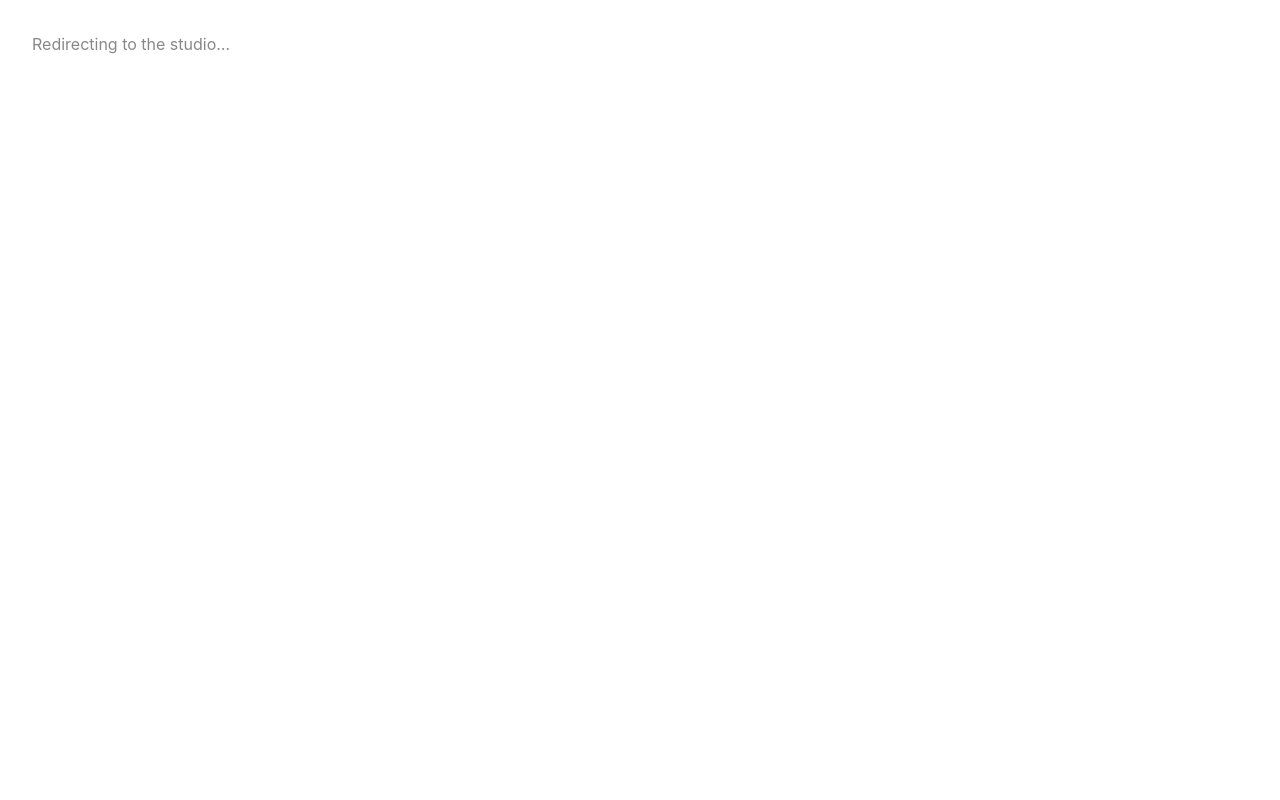
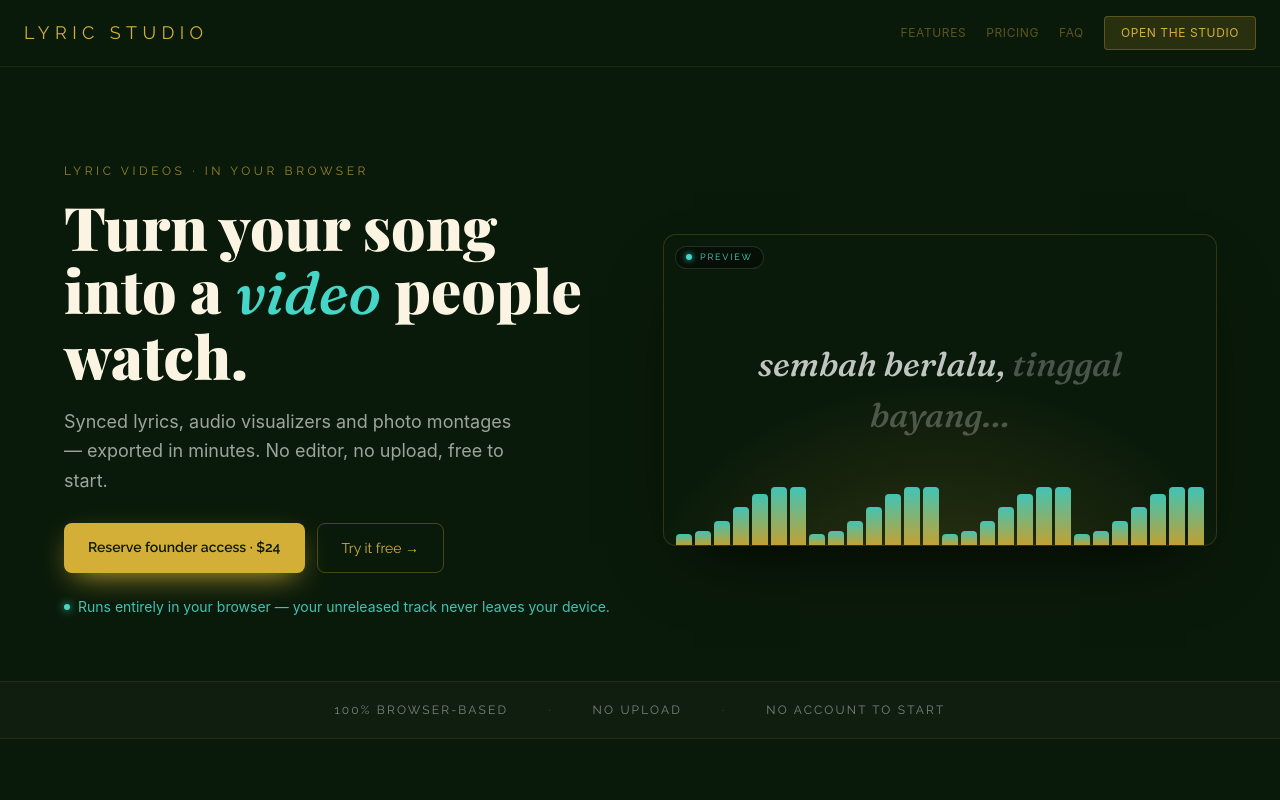
Before and after one commit to nyem69/lyricvideo, a SvelteKit app: page / in a window 1280 px wide. Before the commit this address had no page. Shown: the top 800 px of the page. Built offline with nearby package versions, Linux system fonts and the light colour scheme; a web font is replaced by a local one.

Commit message:
feat(landing): assemble Lyric Studio landing page at / + rename studio header

```diff
--- a/src/routes/+page.svelte
+++ b/src/routes/+page.svelte
@@ -1,8 +1,37 @@
+<!-- src/routes/+page.svelte -->
 <script lang="ts">
-  import { base } from '$app/paths';
-  import { onMount } from 'svelte';
-  import { goto } from '$app/navigation';
-  onMount(() => { goto(`${base}/studio`, { replaceState: true }); });
+  import SiteHeader from '$lib/components/Landing/SiteHeader.svelte';
+  import Hero from '$lib/components/Landing/Hero.svelte';
+  import TrustStrip from '$lib/components/Landing/TrustStrip.svelte';
+  import HowItWorks from '$lib/components/Landing/HowItWorks.svelte';
+  import ToolsTrio from '$lib/components/Landing/ToolsTrio.svelte';
+  import Formats from '$lib/components/Landing/Formats.svelte';
+  import Pricing from '$lib/components/Landing/Pricing.svelte';
+  import ReserveSection from '$lib/components/Landing/ReserveSection.svelte';
+  import Faq from '$lib/components/Landing/Faq.svelte';
+  import SiteFooter from '$lib/components/Landing/SiteFooter.svelte';
 </script>
 
-<p style="padding:2rem;color:#888">Redirecting to the studio…</p>
+<svelte:head>
+  <title>Lyric Studio — Lyric videos & visualizers in your browser</title>
+  <meta name="description" content="Make synced lyric videos, audio visualizers and photo montages in your browser. No upload, no editor, free to start. Built for indie musicians." />
+</svelte:head>
+
+<div class="min-h-screen bg-surface text-white">
+  <SiteHeader />
+  <Hero />
+  <TrustStrip />
+  <HowItWorks />
+  <ToolsTrio />
+  <Formats />
+  <Pricing />
+  <ReserveSection />
+  <Faq />
+  <SiteFooter />
+</div>
+
+<style>
+  /* Smooth-scroll for the in-page anchor links (#features, #pricing, #reserve, #faq).
+     Must target the scroll container (html), not an inner div, to take effect. */
+  :global(html) { scroll-behavior: smooth; }
+</style>
--- a/src/routes/studio/+page.svelte
+++ b/src/routes/studio/+page.svelte
@@ -17,9 +17,13 @@
   }
 </script>
 
+<svelte:head>
+  <title>Lyric Studio</title>
+</svelte:head>
+
 <div class="min-h-screen bg-surface text-white">
   <header class="flex items-center justify-between px-6 py-4 border-b border-gold/10">
-    <h1 class="text-gold text-lg tracking-[0.3em] uppercase" style="font-family:'Raleway',sans-serif">Lyrics Video</h1>
+    <h1 class="text-gold text-lg tracking-[0.3em] uppercase" style="font-family:'Raleway',sans-serif">Lyric Studio</h1>
     <div class="flex gap-4 items-center">
       <a href="{base}/visualizer" class="text-gold/40 hover:text-gold text-xs uppercase tracking-wider">Audio Visualizer →</a>
       <a href="{base}/montage" class="text-gold/40 hover:text-gold text-xs uppercase tracking-wider">Photo montage →</a>
```
